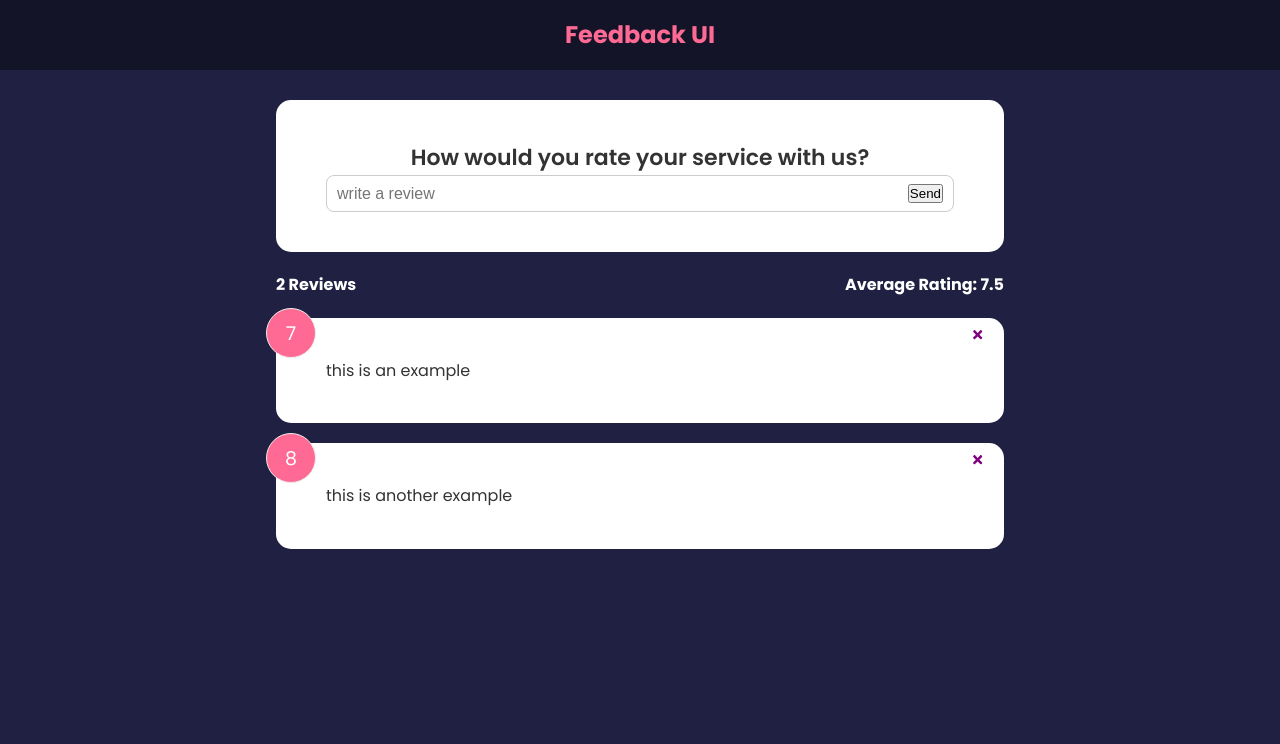
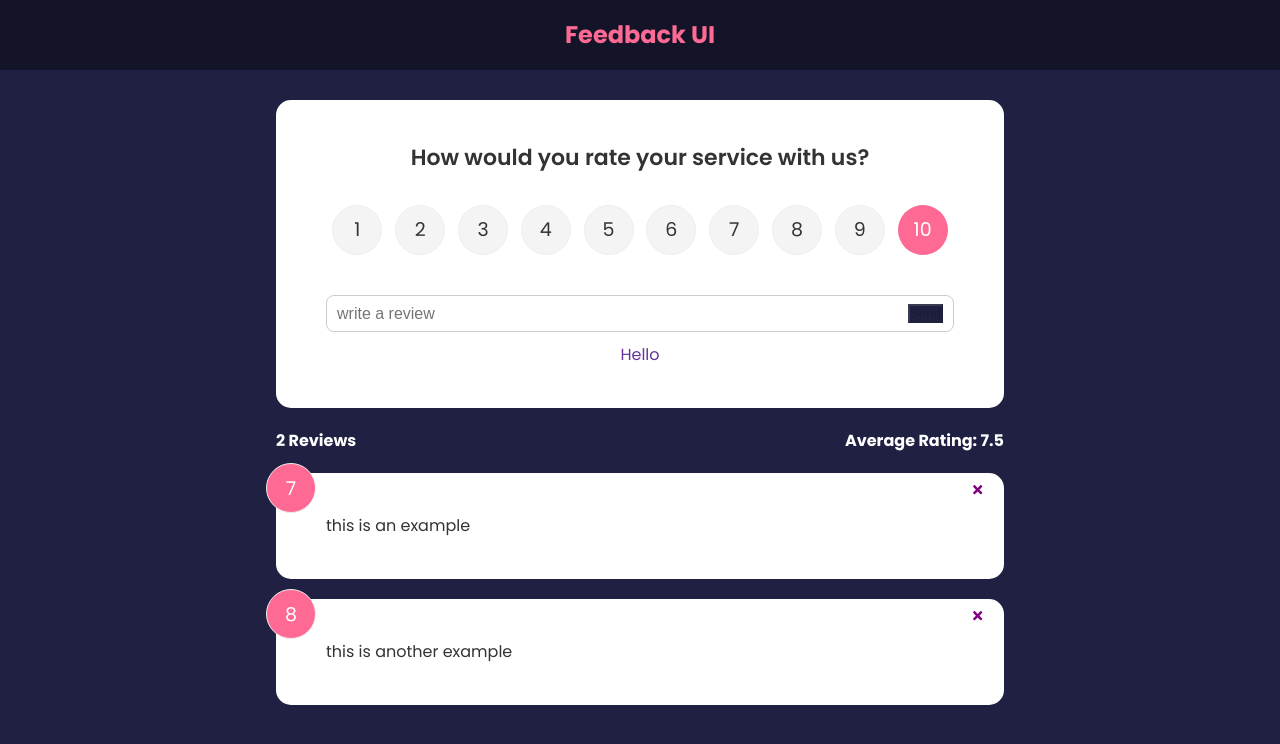
Before and after one commit to Nilandohnjosh/feedback-app, a React (Create React App) app: page / in a window 1280 px wide. Shown: the top 744 px of the page. Built offline with nearby package versions, Linux system fonts and the light colour scheme.

Commit message:
have added a little animation for creating and deleting feedback

```diff
--- a/package.json
+++ b/package.json
@@ -6,10 +6,12 @@
     "@testing-library/jest-dom": "^5.16.5",
     "@testing-library/react": "^13.4.0",
     "@testing-library/user-event": "^13.5.0",
+    "framer-motion": "^4.1.17",
     "react": "^18.2.0",
     "react-dom": "^18.2.0",
     "react-icons": "^4.4.0",
     "react-scripts": "5.0.1",
+    "uuid": "^9.0.0",
     "web-vitals": "^2.1.4"
   },
   "scripts": {
--- a/src/App.jsx
+++ b/src/App.jsx
@@ -1,5 +1,5 @@
 import React, { useState } from 'react'
-
+import { v4 as uuidv4 } from 'uuid'
 import Header from './components/Header'
 import FeedbackList from './components/FeedbackList'
 import FeedbackStats from './components/FeedbackStats'
@@ -9,6 +9,12 @@
 
 function App() {
   const [feedback, setFeedback] = useState(FeedbackData)
+
+  const addFeedback = (newFeedback) => {
+    newFeedback.id = uuidv4()
+    setFeedback([newFeedback, ...feedback])
+    console.log(newFeedback)
+  }
 
   const deleteFeedback = (id) => {
     if (window.confirm('are you sure')) {
@@ -20,7 +26,7 @@
     <>
       <Header />
       <div className="container">
-        <FeedbackForm />
+        <FeedbackForm handleAdd={addFeedback} />
         <FeedbackStats feedback={feedback} />
         <FeedbackList feedback={feedback} handleDelete={deleteFeedback} />
       </div>
--- a/src/components/FeedbackForm.jsx
+++ b/src/components/FeedbackForm.jsx
@@ -1,18 +1,46 @@
 import React, { useState } from 'react'
 import Card from './shared/Card'
+import Button from './shared/Button'
 
-function FeedbackForm() {
+import RatingSelect from './RatingSelect'
+
+function FeedbackForm({ handleAdd }) {
   const [text, setText] = useState('')
+  const [rating, setRating] = useState(10)
+  const [btnDisabled, setBtnDisabled] = useState(true)
+  const [message, setMessage] = useState('Hello')
 
   const handleTextChange = (e) => {
+    if (text === '') {
+      setBtnDisabled(true)
+      setMessage(null)
+    } else if (text !== '' && text.trim().length <= 10) {
+      setMessage('Text must be at least 10 characters')
+      setBtnDisabled(true)
+    } else {
+      setMessage(null)
+      setBtnDisabled(false)
+    }
     setText(e.target.value)
+  }
+
+  const handleSubmit = (e) => {
+    e.preventDefault()
+    if (text.trim().length > 10) {
+      const newFeedback = {
+        text,
+        rating,
+      }
+      handleAdd(newFeedback)
+      setText('')
+    }
   }
 
   return (
     <Card>
-      <form>
+      <form onSubmit={handleSubmit}>
         <h2>How would you rate your service with us?</h2>
-
+        <RatingSelect select={(rating) => setRating(rating)} />
         <div className="input-group">
           <input
             onChange={handleTextChange}
@@ -20,8 +48,12 @@
             placeholder="write a review"
             value={text}
           />
-          <button type="submit">Send</button>
+          <Button type="submit" isDisabled={btnDisabled}>
+            Send
+          </Button>
         </div>
+
+        {message && <div className="message">{message}</div>}
       </form>
     </Card>
   )
--- a/src/components/FeedbackList.jsx
+++ b/src/components/FeedbackList.jsx
@@ -1,5 +1,6 @@
 import React from 'react'
 import PropTypes from 'prop-types'
+import { motion, AnimatePresence } from 'framer-motion'
 
 import FeedbackItem from './FeedbackItem'
 
@@ -7,13 +8,35 @@
   if (!feedback || feedback.length === 0) {
     return <h3>No feedback yet</h3>
   }
+
   return (
     <div className="feedback-list">
-      {feedback.map((item) => (
-        <FeedbackItem key={item.id} item={item} handleDelete={handleDelete} />
-      ))}
+      <AnimatePresence>
+        {feedback.map((item) => (
+          <motion.div
+            key={item.id}
+            intial={{ opacity: 0 }}
+            animate={{ opacity: 1 }}
+            exit={{ opacity: 0 }}
+          >
+            <FeedbackItem
+              key={item.id}
+              item={item}
+              handleDelete={handleDelete}
+            />
+          </motion.div>
+        ))}
+      </AnimatePresence>
     </div>
   )
+
+  // return (
+  //   <div className="feedback-list">
+  //     {feedback.map((item) => (
+  //       <FeedbackItem key={item.id} item={item} handleDelete={handleDelete} />
+  //     ))}
+  //   </div>
+  // )
 }
 
 FeedbackList.propTypes = {
--- /dev/null
+++ b/src/components/RatingSelect.jsx
@@ -0,0 +1,125 @@
+import React, { useState } from 'react'
+
+function RatingSelect({ select }) {
+  const [selected, setSelected] = useState(10)
+  const handleChange = (e) => {
+    setSelected(+e.currentTarget.value)
+    select(+e.currentTarget.value)
+  }
+  return (
+    <ul className="rating">
+      <li>
+        <input
+          type="radio"
+          id="num1"
+          name="rating"
+          value="1"
+          onChange={handleChange}
+          checked={selected === 1}
+        />
+        <label htmlFor="num1">1</label>
+      </li>
+      <li>
+        <input
+          type="radio"
+          id="num2"
+          name="rating"
+          value="2"
+          onChange={handleChange}
+          checked={selected === 2}
+        />
+        <label htmlFor="num2">2</label>
+      </li>
+      <li>
+        <input
+          type="radio"
+          id="num3"
+          name="rating"
+          value="3"
+          onChange={handleChange}
+          checked={selected === 3}
+        />
+        <label htmlFor="num3">3</label>
+      </li>
+      <li>
+        <input
+          type="radio"
+          id="num4"
+          name="rating"
+          value="4"
+          onChange={handleChange}
+          checked={selected === 4}
+        />
+        <label htmlFor="num4">4</label>
+      </li>
+      <li>
+        <input
+          type="radio"
+          id="num5"
+          name="rating"
+          value="5"
+          onChange={handleChange}
+          checked={selected === 5}
+        />
+        <label htmlFor="num5">5</label>
+      </li>
+      <li>
+        <input
+          type="radio"
+          id="num6"
+          name="rating"
+          value="6"
+          onChange={handleChange}
+          checked={selected === 6}
+        />
+        <label htmlFor="num6">6</label>
+      </li>
+      <li>
+        <input
+          type="radio"
+          id="num7"
+          name="rating"
+          value="7"
+          onChange={handleChange}
+          checked={selected === 7}
+        />
+        <label htmlFor="num7">7</label>
+      </li>
+      <li>
+        <input
+          type="radio"
+          id="num8"
+          name="rating"
+          value="8"
+          onChange={handleChange}
+          checked={selected === 8}
+        />
+        <label htmlFor="num8">8</label>
+      </li>
+      <li>
+        <input
+          type="radio"
+          id="num9"
+          name="rating"
+          value="9"
+          onChange={handleChange}
+          checked={selected === 9}
+        />
+        <label htmlFor="num9">9</label>
+      </li>
+      <li>
+        <input
+          type="radio"
+          id="num10"
+          name="rating"
+          value="10"
+          onChange={handleChange}
+          checked={selected === 10}
+        />
+        <label htmlFor="num10">10</label>
+      </li>
+    </ul>
+  )
+}
+
+export default RatingSelect
--- /dev/null
+++ b/src/components/shared/Button.jsx
@@ -0,0 +1,25 @@
+import React from 'react'
+import PropTypes from 'prop-types'
+
+function Button({ children, version, type, isDisabled }) {
+  return (
+    <button type={type} disabled={isDisabled} className={`btn-${version}`}>
+      {children}
+    </button>
+  )
+}
+
+Button.defaultProps = {
+  version: 'primary',
+  type: 'button',
+  isDisabled: false,
+}
+
+Button.propTypes = {
+  children: PropTypes.node.isRequired,
+  version: PropTypes.string,
+  type: PropTypes.string,
+  isDisabled: PropTypes.bool,
+}
+
+export default Button
--- a/src/index.js
+++ b/src/index.js
@@ -1,11 +1,6 @@
 import React from 'react'
-import ReactDOM from 'react-dom'
+import ReactDOM from 'react-dom/client'
 import './index.css'
 import App from './App'
 
-ReactDOM.render(
-  <React.StrictMode>
-    <App />
-  </React.StrictMode>,
-  document.getElementById('root')
-)
+ReactDOM.createRoot(document.getElementById('root')).render(<App />)
```
Also changed, not shown: 1 other file (tests, documents, lock files or other folders).
